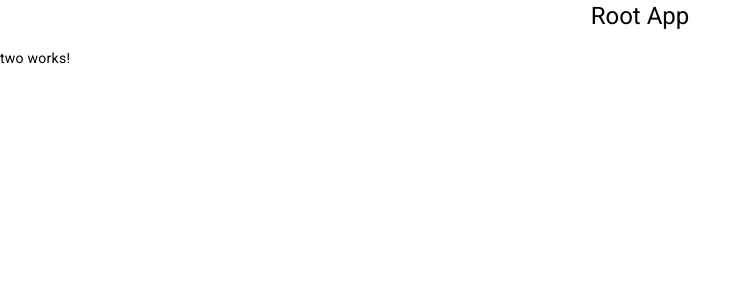
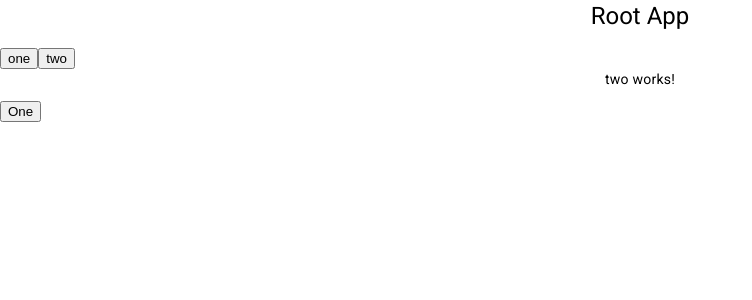
Before and after one commit to Hypertext-Assassin-RSS/Angular-Deom, an Angular app: page /two in a window 1280 px wide. Shown: the top 300 px of the page, without its empty margins (0-752 px from the left). Built offline with nearby package versions, Linux system fonts and the light colour scheme.

Commit message:
add button to navigate

```diff
--- a/src/app/app.component.html
+++ b/src/app/app.component.html
@@ -6,4 +6,13 @@
 <!--  <h1>{{message}}</h1>-->
 </div>
 
+<nav>
+  <a routerLink="/one">
+    <button>one</button>
+  </a>
+  <a routerLink="/two">
+    <button>two</button>
+  </a>
+</nav>
+
 <router-outlet></router-outlet>
--- a/src/app/one/one.component.html
+++ b/src/app/one/one.component.html
@@ -1 +1,10 @@
-<p>one works!</p>
+<div style="text-align: center">
+  <p>one works!</p>
+</div>
+
+
+<nav>
+  <a href="two">
+    <button>two</button>
+  </a>
+</nav>
--- a/src/app/two/two.component.html
+++ b/src/app/two/two.component.html
@@ -1 +1,10 @@
-<p>two works!</p>
+<div style="text-align: center">
+  <p>two works!</p>
+</div>
+
+
+<nav>
+  <a href="one">
+    <button>One</button>
+  </a>
+</nav>
```
